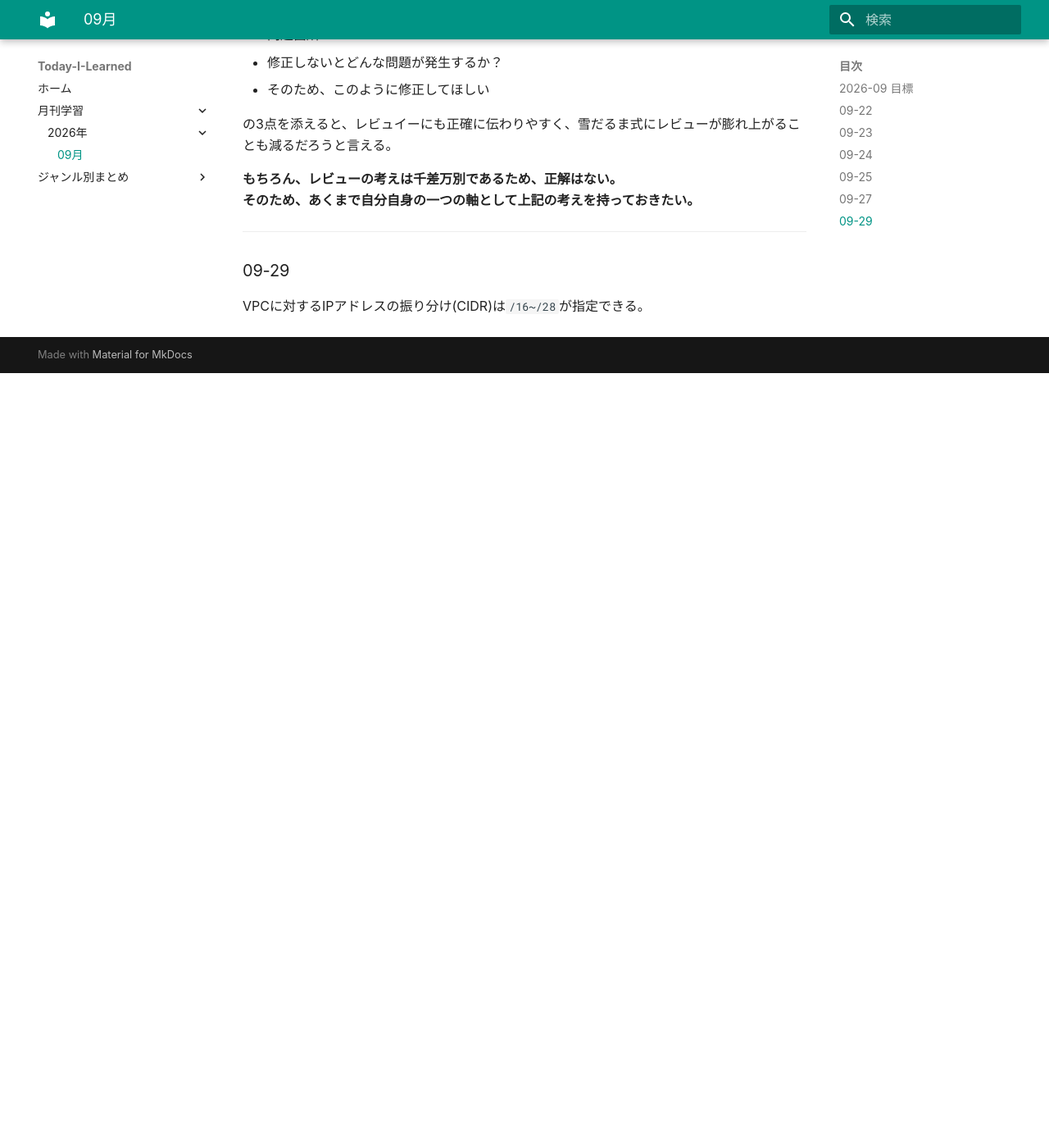
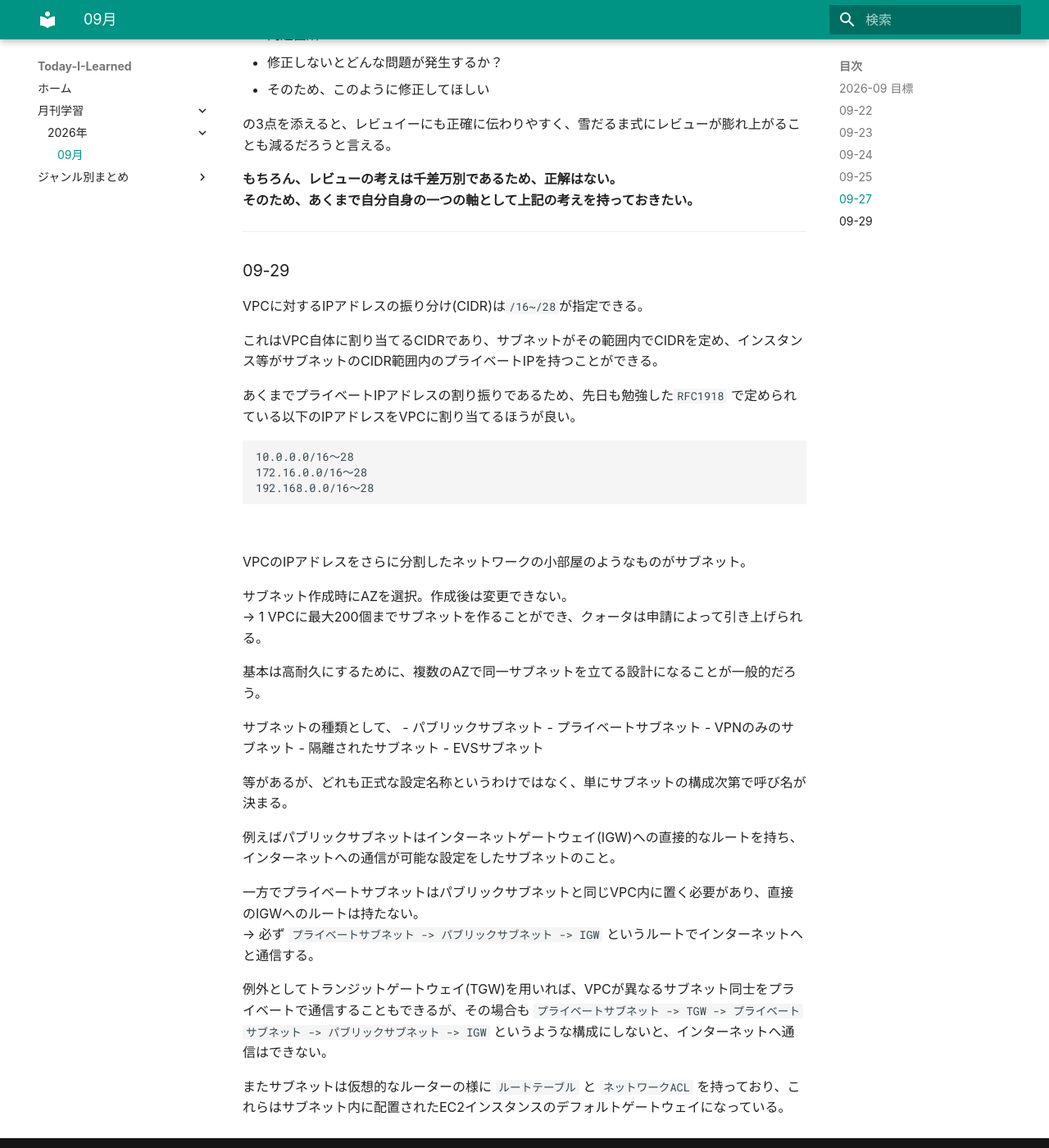
Before and after one commit to wararabesashimi/today-i-learned, an MkDocs documentation site: the page built from docs/2026-09.md, in a window 1280 px wide and 1400 px high, scrolled down 5195 px. Shown: the whole window at 82% size. Built offline with MkDocs 1.6.1 and Material for MkDocs 9.7.7, drawn with Linux system fonts in a browser that asks for light colours; some web fonts are replaced; before the commit the page ends 5650 px from its top, so only the background shows below that; some of the changed text lies outside the part shown.

Commit message:
[docs]前回のコミットで保存されていなかった学習記録を追加する

````diff
--- a/docs/2026-09.md
+++ b/docs/2026-09.md
@@ -189,3 +189,40 @@ gitのコミットメッセージは公式から命令形(日本語で言うと
 ### 09-29
 
 VPCに対するIPアドレスの振り分け(CIDR)は`/16~/28`が指定できる。
+
+これはVPC自体に割り当てるCIDRであり、サブネットがその範囲内でCIDRを定め、インスタンス等がサブネットのCIDR範囲内のプライベートIPを持つことができる。
+
+あくまでプライベートIPアドレスの割り振りであるため、先日も勉強した`RFC1918` で定められている以下のIPアドレスをVPCに割り当てるほうが良い。
+
+```
+10.0.0.0/16〜28
+172.16.0.0/16〜28
+192.168.0.0/16〜28
+```
+
+<br>
+
+VPCのIPアドレスをさらに分割したネットワークの小部屋のようなものがサブネット。
+
+サブネット作成時にAZを選択。作成後は変更できない。<br>
+→ 1 VPCに最大200個までサブネットを作ることができ、クォータは申請によって引き上げられる。
+
+基本は高耐久にするために、複数のAZで同一サブネットを立てる設計になることが一般的だろう。
+
+サブネットの種類として、
+- パブリックサブネット
+- プライベートサブネット
+- VPNのみのサブネット
+- 隔離されたサブネット
+- EVSサブネット
+
+等があるが、どれも正式な設定名称というわけではなく、単にサブネットの構成次第で呼び名が決まる。
+
+例えばパブリックサブネットはインターネットゲートウェイ(IGW)への直接的なルートを持ち、インターネットへの通信が可能な設定をしたサブネットのこと。
+
+一方でプライベートサブネットはパブリックサブネットと同じVPC内に置く必要があり、直接のIGWへのルートは持たない。<br>
+→ 必ず `プライベートサブネット -> パブリックサブネット -> IGW` というルートでインターネットへと通信する。
+
+例外としてトランジットゲートウェイ(TGW)を用いれば、VPCが異なるサブネット同士をプライベートで通信することもできるが、その場合も `プライベートサブネット -> TGW -> プライベートサブネット -> パブリックサブネット -> IGW` というような構成にしないと、インターネットへ通信はできない。
+
+またサブネットは仮想的なルーターの様に `ルートテーブル` と `ネットワークACL` を持っており、これらはサブネット内に配置されたEC2インスタンスのデフォルトゲートウェイになっている。
````
Also changed, not shown: other parts of docs/2026-09.md (+2 -2 lines).
